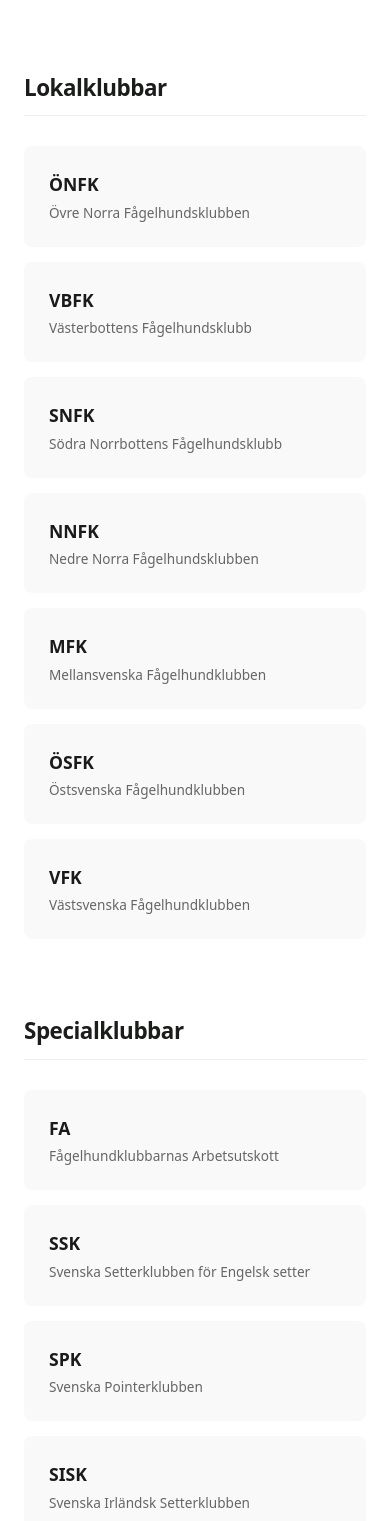
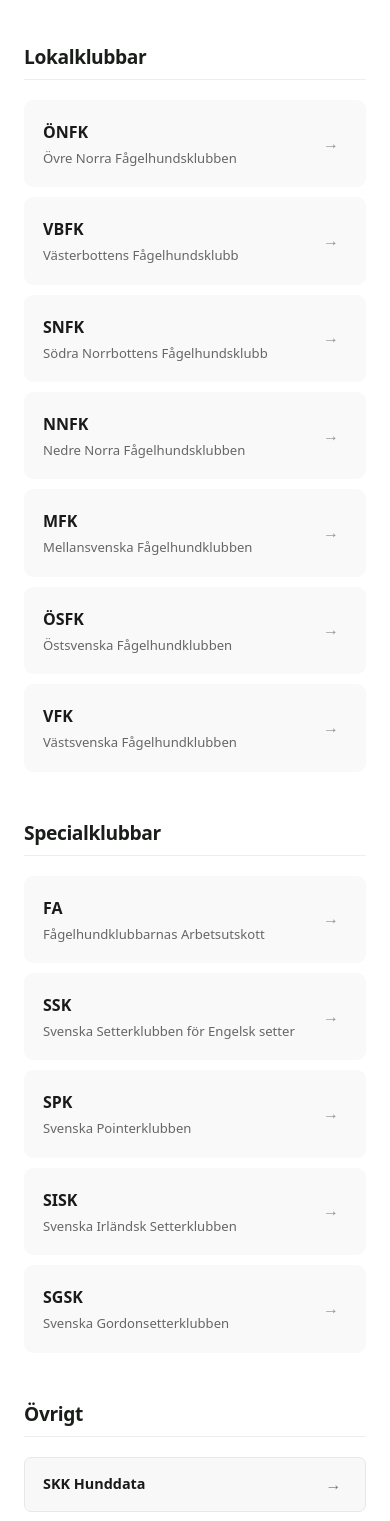
Before and after one commit to christofercodes-dev/sfk-website, a Next.js app: page /links in a window 390 px wide. Shown: the part 380-1901 px from the top of the page. Built offline with nearby package versions, Linux system fonts and the light colour scheme.

Commit message:
fixed links on mobile

```diff
--- a/app/(website)/links/Links.module.css
+++ b/app/(website)/links/Links.module.css
@@ -81,7 +81,7 @@
 .linkCard:hover {
     background: #fff;
     border-color: #ddd;
-    box-shadow: 0 10px 20px rgba(0,0,0,0.05);
+    box-shadow: 0 10px 20px rgba(0, 0, 0, 0.05);
     transform: translateY(-3px);
 }
 
@@ -110,22 +110,246 @@
     opacity: 1;
 }
 
-/* Övrigt-länkar */
+/* =========================================================
+   ÖVRIGA LÄNKAR
+   ========================================================= */
+
 .otherGrid {
-    display: flex;
-    gap: 20px;
+  display: grid;
+  grid-template-columns: repeat(3, minmax(0, 1fr));
+  gap: 12px;
 }
 
 .simpleLink {
-    padding: 12px 25px;
-    background: #1a1a1a;
-    color: #fff;
-    border-radius: 5px;
-    text-decoration: none;
-    font-weight: 600;
-    transition: background 0.2s;
+  position: relative;
+
+  display: flex;
+  align-items: center;
+  justify-content: space-between;
+
+  min-height: 54px;
+  padding: 0 18px 0 20px;
+
+  background: #f8f8f8;
+  color: #1a1a1a;
+
+  border: 1px solid #e8e8e8;
+  border-radius: 9px;
+
+  text-decoration: none;
+  font-size: 0.9rem;
+  font-weight: 600;
+
+  transition:
+    background-color 0.2s ease,
+    border-color 0.2s ease,
+    box-shadow 0.2s ease,
+    transform 0.2s ease;
+}
+
+.simpleLink::after {
+  content: "→";
+
+  display: flex;
+  align-items: center;
+  justify-content: center;
+
+  width: 28px;
+  height: 28px;
+
+  margin-left: 15px;
+
+  color: #777;
+  font-size: 1rem;
+
+  border-radius: 50%;
+
+  transition:
+    color 0.2s ease,
+    background-color 0.2s ease,
+    transform 0.2s ease;
 }
 
 .simpleLink:hover {
-    background: #444;
+  background: #fff;
+  border-color: #d8d8d8;
+
+  box-shadow:
+    0 8px 24px rgba(0, 0, 0, 0.06);
+
+  transform: translateY(-2px);
 }
+
+.simpleLink:hover::after {
+  color: #fff;
+  background: #1a1a1a;
+  transform: translateX(3px);
+}
+
+
+/* =========================================================
+   TABLET
+   ========================================================= */
+
+@media (max-width: 900px) {
+  .otherGrid {
+    grid-template-columns: repeat(2, minmax(0, 1fr));
+  }
+}
+
+
+/* =========================================================
+   MOBIL
+   ========================================================= */
+
+@media (max-width: 600px) {
+  .otherGrid {
+    grid-template-columns: 1fr;
+    gap: 10px;
+  }
+
+  .simpleLink {
+    min-height: 52px;
+    padding: 0 16px 0 18px;
+
+    border-radius: 8px;
+  }
+
+  /*
+   * På touch vill vi inte ha hover-animationen.
+   */
+  .simpleLink:hover {
+    transform: none;
+    box-shadow: none;
+  }
+
+  .simpleLink::after {
+    width: 27px;
+    height: 27px;
+  }
+}
+
+
+
+/* ========================================================= TABLET ========================================================= */
+@media (max-width: 900px) {
+    .linksSection {
+        padding: 65px 0;
+    }
+
+    .category {
+        margin-bottom: 60px;
+    }
+
+    .grid {
+        grid-template-columns: repeat(2, minmax(0, 1fr));
+        gap: 14px;
+    }
+
+    .linkCard {
+        min-height: 125px;
+        padding: 20px 45px 20px 20px;
+    }
+}
+
+/* ========================================================= MOBIL ========================================================= */
+@media (max-width: 600px) {
+    .linksSection {
+        padding: 50px 0;
+    }
+
+    .category {
+        margin-bottom: 50px;
+    }
+
+    .categoryTitle {
+        font-size: 1.2rem;
+        margin-bottom: 20px;
+        padding-bottom: 12px;
+    }
+
+    /* En kolumn på mobil */
+    .grid {
+        grid-template-columns: 1fr;
+        gap: 10px;
+    }
+
+    /* Link card */
+    .linkCard {
+        min-height: 0;
+        padding: 19px 50px 19px 18px;
+        border-radius: 9px;
+    }
+
+    .shortName {
+        font-size: 1rem;
+        margin-bottom: 5px;
+    }
+
+    .fullName {
+        font-size: 0.82rem;
+        line-height: 1.4;
+    }
+
+    /* * På touch ska pilen alltid synas. * :hover är inte tillförlitligt på mobil. */
+    .arrow {
+        right: 16px;
+        bottom: 50%;
+        width: 26px;
+        height: 26px;
+        opacity: 0.45;
+        transform: translateY(50%);
+    }
+
+    .linkCard:hover .arrow {
+        transform: translate(3px, 50%);
+    }
+
+    /* * Ingen "lyftning" på mobil. * Det känns renare vid touch. */
+    .linkCard:hover {
+        transform: none;
+        box-shadow: none;
+    }
+
+    /* Övriga länkar */
+    .otherGrid {
+        display: grid;
+        grid-template-columns: 1fr;
+        gap: 10px;
+    }
+
+    .simpleLink {
+        width: 100%;
+        min-height: 48px;
+        box-sizing: border-box;
+        padding: 13px 18px;
+        border-radius: 7px;
+    }
+}
+
+/* ========================================================= EXTRA SMÅ MOBILER ========================================================= */
+@media (max-width: 380px) {
+    .linksSection {
+        padding: 40px 0;
+    }
+
+    .categoryTitle {
+        font-size: 1.1rem;
+    }
+
+    .linkCard {
+        padding: 17px 46px 17px 16px;
+    }
+
+    .shortName {
+        font-size: 0.95rem;
+    }
+
+    .fullName {
+        font-size: 0.78rem;
+    }
+
+    .arrow {
+        right: 14px;
+    }
+}
```
